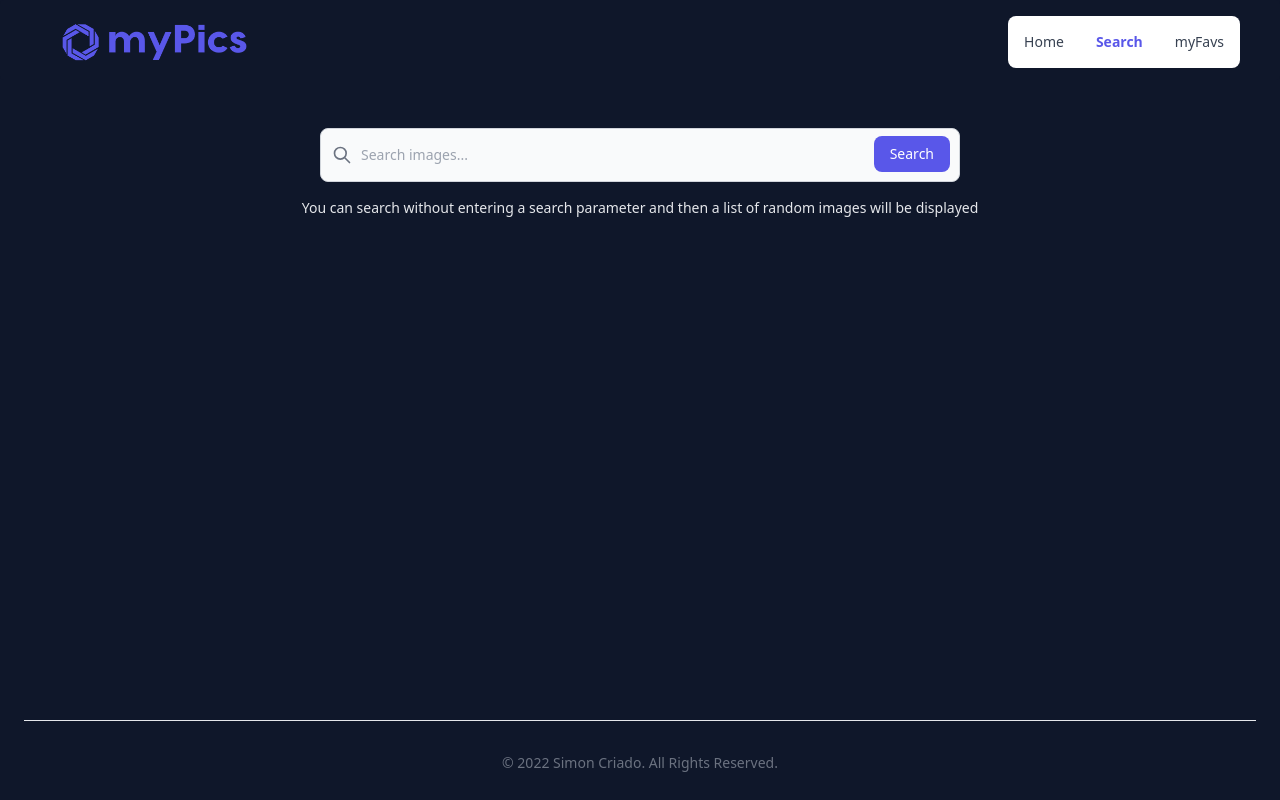
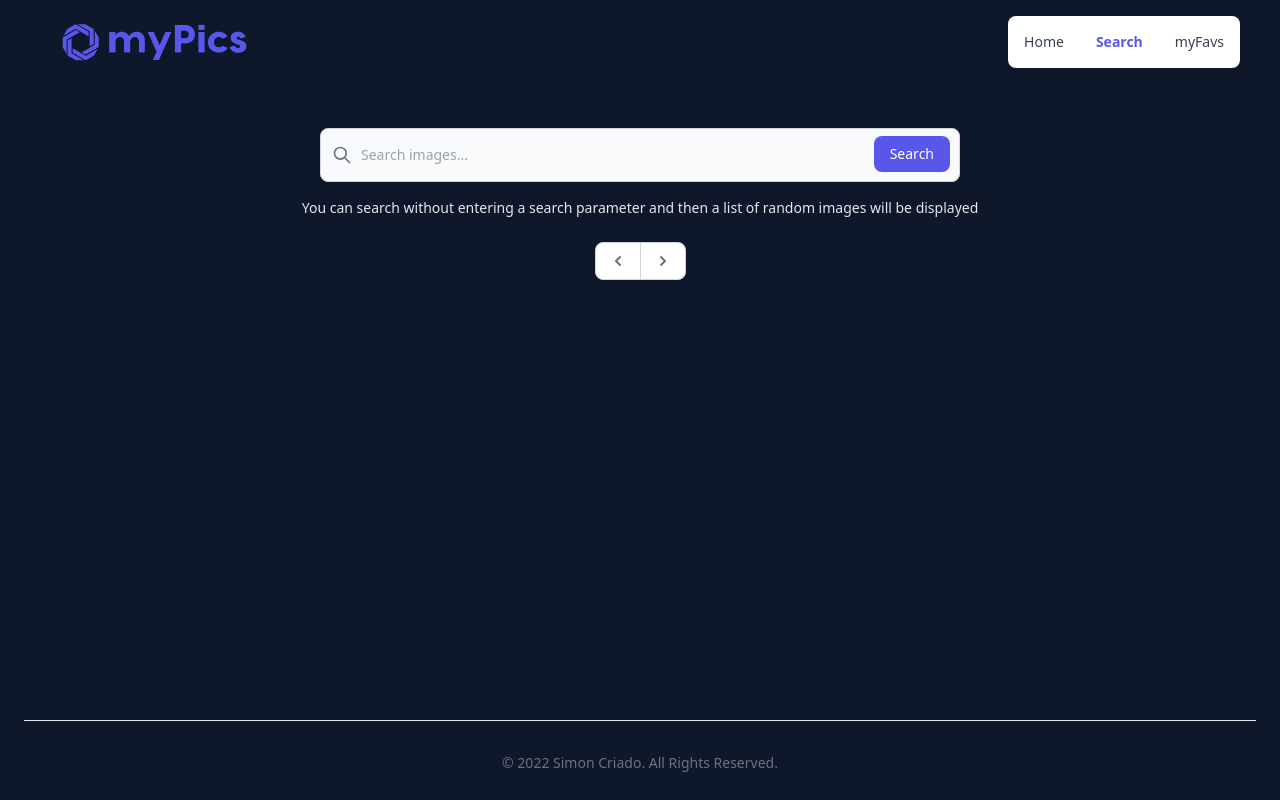
Before and after one commit to simoncriado/myPics, a React (Create React App) app: page /search in a window 1280 px wide. Built offline with nearby package versions, Linux system fonts and the light colour scheme; a web font is replaced by a local one.

Commit message:
Adding pagination in the search section

```diff
--- /dev/null
+++ b/src/components/Pagination.js
@@ -0,0 +1,83 @@
+// React
+import React from "react";
+
+// Component that creates a pagination. Each page contains 10 elements.
+const Pagination = ({ nPages, currentPage, setCurrentPage }) => {
+  // Creates an array that holds all the page numbers from 1 to the total number of pages (this variable coming from the parent component)
+  const pageNumbers = [...Array(nPages + 1).keys()].slice(1);
+
+  // Goes to next or prev page if the user is not at the last page or first page respectively
+  const nextPage = () => {
+    if (currentPage !== nPages) setCurrentPage(currentPage + 1);
+  };
+  const prevPage = () => {
+    if (currentPage !== 1) setCurrentPage(currentPage - 1);
+  };
+
+  return (
+    <nav aria-label="Page navigation example relative ">
+      <ul className="inline-flex w-full justify-center -space-x-px">
+        <li>
+          <button
+            onClick={prevPage}
+            className="block px-3 py-2 ml-0 leading-tight text-gray-500 bg-white border border-gray-300 rounded-l-lg hover:bg-gray-100 hover:text-gray-700 dark:bg-gray-800 dark:border-gray-700 dark:text-gray-400 dark:hover:bg-gray-700 dark:hover:text-white"
+          >
+            <span className="sr-only">Previous</span>
+            <svg
+              aria-hidden="true"
+              className="w-5 h-5"
+              fill="currentColor"
+              viewBox="0 0 20 20"
+              xmlns="http://www.w3.org/2000/svg"
+            >
+              <path
+                fillRule="evenodd"
+                d="M12.707 5.293a1 1 0 010 1.414L9.414 10l3.293 3.293a1 1 0 01-1.414 1.414l-4-4a1 1 0 010-1.414l4-4a1 1 0 011.414 0z"
+                clipRule="evenodd"
+              ></path>
+            </svg>
+          </button>
+        </li>
+        {/* Creating a button with the number of the page for each page */}
+        {pageNumbers.map((pgNumber) => (
+          <li key={pgNumber}>
+            <button
+              onClick={() => setCurrentPage(pgNumber)}
+              className={`${
+                currentPage === pgNumber
+                  ? "dark:bg-gray-700 text-white"
+                  : "dark:bg-gray-800 dark:text-gray-400"
+              } px-3 py-2 leading-tight text-gray-500 bg-white border border-gray-300 hover:bg-gray-100 hover:text-gray-700 dark:border-gray-700  dark:hover:bg-gray-700 dark:hover:text-white`}
+            >
+              {pgNumber}
+            </button>
+          </li>
+        ))}
+
+        <li>
+          <button
+            onClick={nextPage}
+            className="block px-3 py-2 leading-tight text-gray-500 bg-white border border-gray-300 rounded-r-lg hover:bg-gray-100 hover:text-gray-700 dark:bg-gray-800 dark:border-gray-700 dark:text-gray-400 dark:hover:bg-gray-700 dark:hover:text-white"
+          >
+            <span className="sr-only">Next</span>
+            <svg
+              aria-hidden="true"
+              className="w-5 h-5"
+              fill="currentColor"
+              viewBox="0 0 20 20"
+              xmlns="http://www.w3.org/2000/svg"
+            >
+              <path
+                fillRule="evenodd"
+                d="M7.293 14.707a1 1 0 010-1.414L10.586 10 7.293 6.707a1 1 0 011.414-1.414l4 4a1 1 0 010 1.414l-4 4a1 1 0 01-1.414 0z"
+                clipRule="evenodd"
+              ></path>
+            </svg>
+          </button>
+        </li>
+      </ul>
+    </nav>
+  );
+};
+
+export default Pagination;
--- a/src/components/SearchedImg.js
+++ b/src/components/SearchedImg.js
@@ -1,15 +1,9 @@
 //React
 import React from "react";
 
-// Redux
-import { useSelector } from "react-redux";
-import { selectImages } from "../features/search/searchSlice";
-
 // Component that gets a list of images and creates a card for each one. The list is coming after the user searches for images. If the user enters a search input I fetch based on that inupt.
 // If the user enters no input I fetch a random list of images.
-export const SearchedImg = ({ markAsFav }) => {
-  const imagesList = useSelector(selectImages);
-
+export const SearchedImg = ({ markAsFav, imagesList }) => {
   return (
     <div className="flex flex-wrap justify-center items-center h-full mx-0 md:mx-8">
       {imagesList.map((img) => {
--- a/src/features/search/searchSlice.js
+++ b/src/features/search/searchSlice.js
@@ -7,8 +7,8 @@ export const fetchPhotos = createAsyncThunk(
 
   async ({ query }) => {
     const API_KEY = "_OSLZtUPSaNQCHE5nx6fSOCWHY9SJwbKbzKQdazThUo";
-    const URL = `https://api.unsplash.com/search/photos/?client_id=${API_KEY}&query=${query}&per_page=18&orientation=landscape`;
-    const URL_RANDOM_SEARCH = `https://api.unsplash.com/photos/random/?client_id=${API_KEY}&count=18&orientation=landscape`;
+    const URL = `https://api.unsplash.com/search/photos/?client_id=${API_KEY}&query=${query}&per_page=50&orientation=landscape`;
+    const URL_RANDOM_SEARCH = `https://api.unsplash.com/photos/random/?client_id=${API_KEY}&count=30&orientation=landscape`;
 
     // If no search input, I generate a random list of images
     if (query && query !== "") {
--- a/src/pages/Search.js
+++ b/src/pages/Search.js
@@ -2,20 +2,30 @@
 import { useState } from "react";
 
 // Redux
-import { useDispatch } from "react-redux";
-import { fetchPhotos } from "../features/search/searchSlice";
+import { useDispatch, useSelector } from "react-redux";
+import { fetchPhotos, selectImages } from "../features/search/searchSlice";
 import { addFav } from "../features/favs/favsSlice";
 
 // Components
 import { Loader } from "../components/Loader";
 import { SearchedImg } from "../components/SearchedImg";
 import { SearchForm } from "../components/SearchForm";
+import Pagination from "../components/Pagination";
 
 // Search page where the user can search specific images or random ones
 const Search = () => {
   const dispatch = useDispatch();
+  const imagesList = useSelector(selectImages);
   const [loading, setLoading] = useState(false);
   const [query, setQuery] = useState("");
+
+  // Variables for the pagination component
+  const [currentPage, setCurrentPage] = useState(1);
+  const [imagesPerPage] = useState(10);
+  const indexOfLastImage = currentPage * imagesPerPage; // For example: let´s say we have 17 pages. indexOfLastImage = 17 * 10 = 170
+  const indexOfFirstImage = indexOfLastImage - imagesPerPage; // Following same example: indexOfFirstImage = 170–10 = 160
+  const currentImages = imagesList.slice(indexOfFirstImage, indexOfLastImage); // Images to be displayed on the current page. slice(160,170) will return images from index 160 to 169
+  const nPages = Math.ceil(imagesList.length / imagesPerPage);
 
   // Dispatching the fetch action, reseting the input and displaying the loader. Displaying it hardcoded so that it is visible for 2 seconds
   const handleSubmit = (e) => {
@@ -51,7 +61,19 @@ const Search = () => {
   return (
     <div className="min-h-full">
       <SearchForm handleSubmit={handleSubmit} setQuery={setQuery} />
-      {loading ? <Loader /> : <SearchedImg markAsFav={markAsFav} />}
+      {loading ? (
+        <Loader />
+      ) : (
+        <>
+          {/* searchedImg creates an img card for each image it receives. We are passing the images from the current page */}
+          <SearchedImg imagesList={currentImages} markAsFav={markAsFav} />
+          <Pagination
+            nPages={nPages}
+            currentPage={currentPage}
+            setCurrentPage={setCurrentPage}
+          />
+        </>
+      )}
     </div>
   );
 };
```
